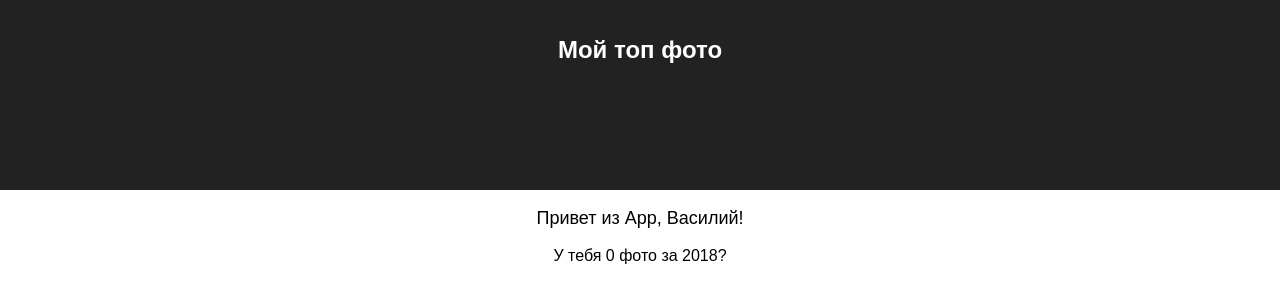
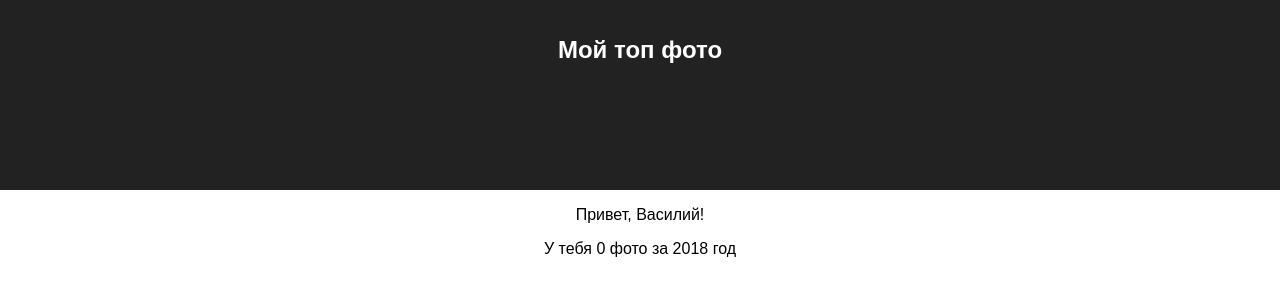
Before and after one commit to frontendbro/redux-photo-vk, a React (Create React App) app: page / in a window 1280 px wide. Shown: the top 300 px of the page. Built offline with nearby package versions, Linux system fonts and the light colour scheme.

Commit message:
Divide by Containers & Components

```diff
--- a/src/components/User.js
+++ b/src/components/User.js
@@ -1,9 +1,9 @@
-import react from 'react';
+import React from 'react';
 import PropTypes from 'prop-types';
 
 export class User extends React.Component {
   render() {
-    const {name} = this.this.props.
+    const {name} = this.props;
     return(
       <div>
         <p>Привет, {name}!</p>
--- a/src/App.js
+++ b/src/containers/App.js
@@ -1,5 +1,7 @@
 import React, { Component } from 'react';
 import {connect} from 'react-redux';
+import {User} from '../components/User';
+import {Page} from '../components/Page';
 import './App.css';
 
 class App extends Component {
@@ -10,10 +12,8 @@ class App extends Component {
         <header className="App-header">
           <h1 className="App-title">Мой топ фото</h1>
         </header>
-        <p className="App-intro">
-          Привет из App, {user.name}!
-        </p>
-        <p>У тебя {page.photos.length} фото за {page.year}?</p>
+        <User name={user.name} />
+        <Page photos={page.photos} year={page.year} />
       </div>
     )
   }
--- a/src/index.js
+++ b/src/index.js
@@ -2,7 +2,7 @@ import React from 'react';
 import ReactDOM from 'react-dom';
 import {Provider} from 'react-redux';
 import {store} from './store/configureStore';
-import App from './App';
+import App from './containers/App';
 
 import registerServiceWorker from './registerServiceWorker';
 
```
Also changed, not shown: src/containers/App.css (renamed from src/App.css), 1 other file (tests, documents, lock files or other folders).
